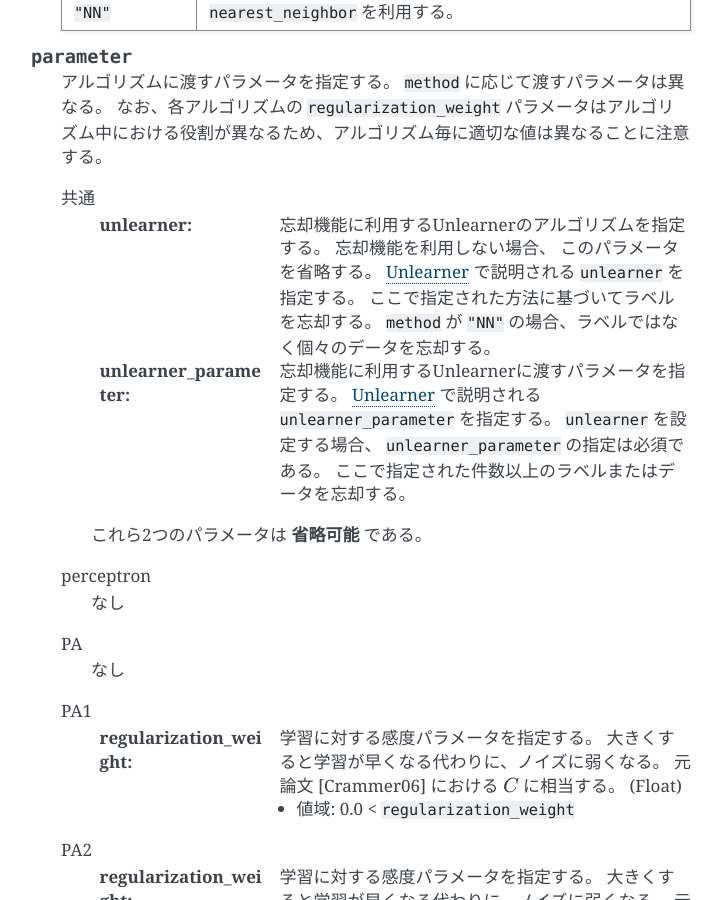
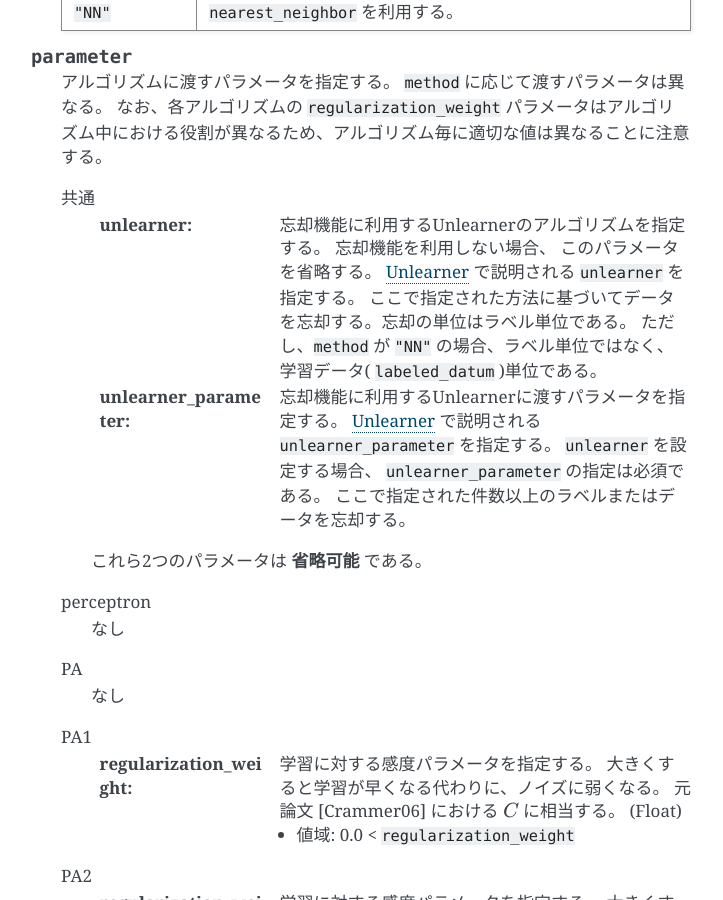
Before and after one commit to jubatus/website, a Sphinx documentation site: the page built from source/ja/api_classifier.rst, in a window 1280 px wide and 900 px high, scrolled down 646 px. Shown: the whole window, without its empty margins (389-1112 px from the left). Built offline with Sphinx 7.4.7, drawn with Linux system fonts in a browser that asks for light colours; the version number could not be read and is left out.

Commit message:
Define the unit of unlearning (ja)

```diff
--- a/source/ja/api_anomaly.rst
+++ b/source/ja/api_anomaly.rst
@@ -84,7 +84,7 @@ JSON の各フィールドは以下のとおりである。
         忘却機能に利用するUnlearnerのアルゴリズムを指定する。
         忘却機能が不要な場合、このパラメータは省略する。
         :doc:`api_unlearner` で説明される ``unlearner`` を指定する。
-        ここで指定された方法に基づいてデータを忘却する。
+        ここで指定された方法に基づいてデータを忘却する。忘却の単位は、ID単位である。
 
      :unlearner_parameter:
         忘却機能に利用するUnlearnerに渡すパラメータを指定する。
--- a/source/ja/api_classifier.rst
+++ b/source/ja/api_classifier.rst
@@ -41,8 +41,8 @@ JSON の各フィールドは以下のとおりである。
         忘却機能に利用するUnlearnerのアルゴリズムを指定する。
         忘却機能を利用しない場合、 このパラメータを省略する。
         :doc:`api_unlearner` で説明される ``unlearner`` を指定する。
-        ここで指定された方法に基づいてラベルを忘却する。
-        ``method`` が ``"NN"`` の場合、ラベルではなく個々のデータを忘却する。
+        ここで指定された方法に基づいてデータを忘却する。忘却の単位はラベル単位である。
+        ただし、``method`` が ``"NN"`` の場合、ラベル単位ではなく、 学習データ( ``labeled_datum`` )単位である。
 
      :unlearner_parameter:
         忘却機能に利用するUnlearnerに渡すパラメータを指定する。
--- a/source/ja/api_recommender.rst
+++ b/source/ja/api_recommender.rst
@@ -39,7 +39,7 @@ JSON の各フィールドは以下のとおりである。
         忘却機能に利用するUnlearnerのアルゴリズムを指定する。
         忘却機能を利用しない場合、 このパラメータを省略する。
         :doc:`api_unlearner` で説明される ``unlearner`` を指定する。
-        ここで指定された方法に基づいてデータを忘却する。
+        ここで指定された方法に基づいてデータを忘却する。忘却の単位は、ID単位である。
 
      :unlearner_parameter:
         忘却機能に利用するUnlearnerに渡すパラメータを指定する。
```
